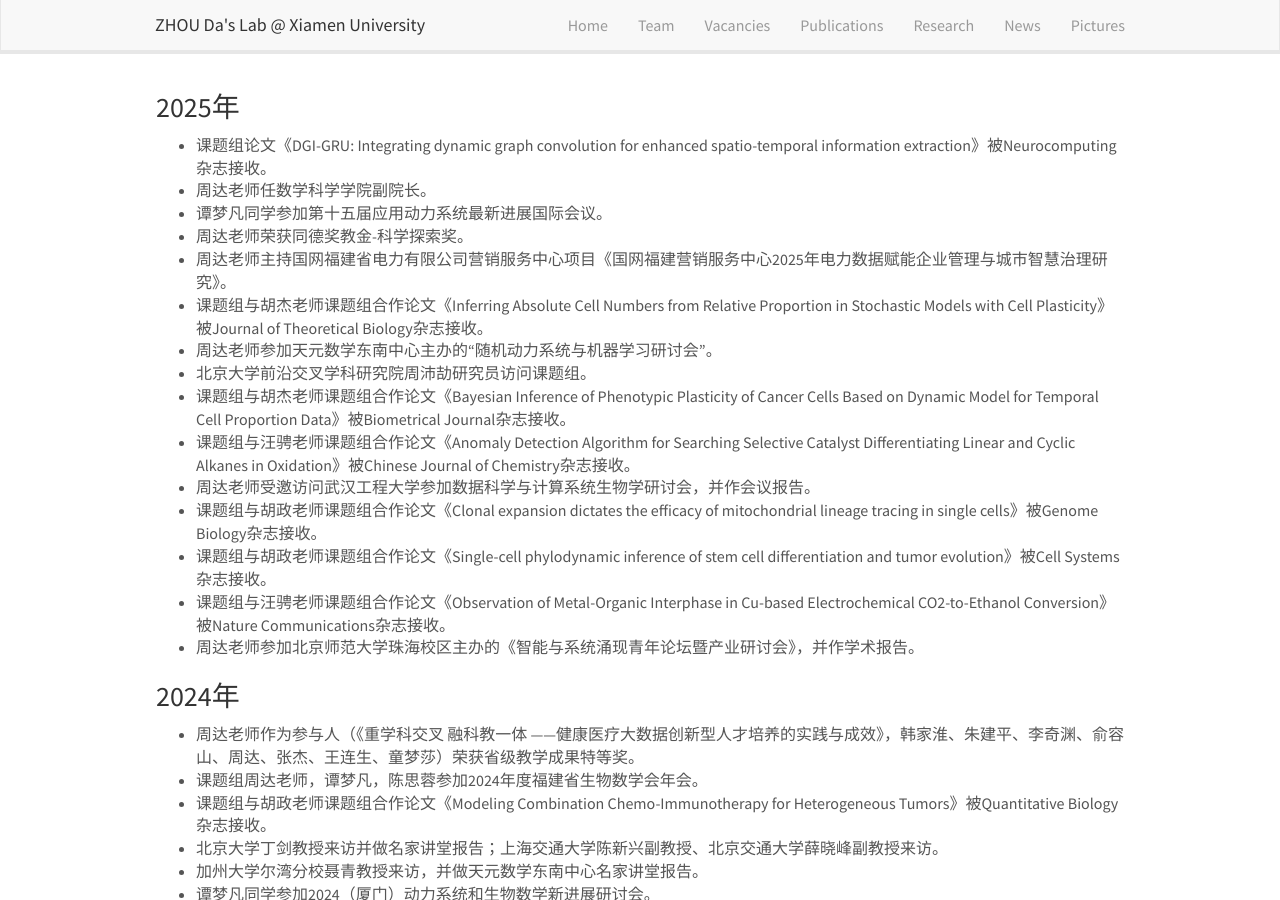
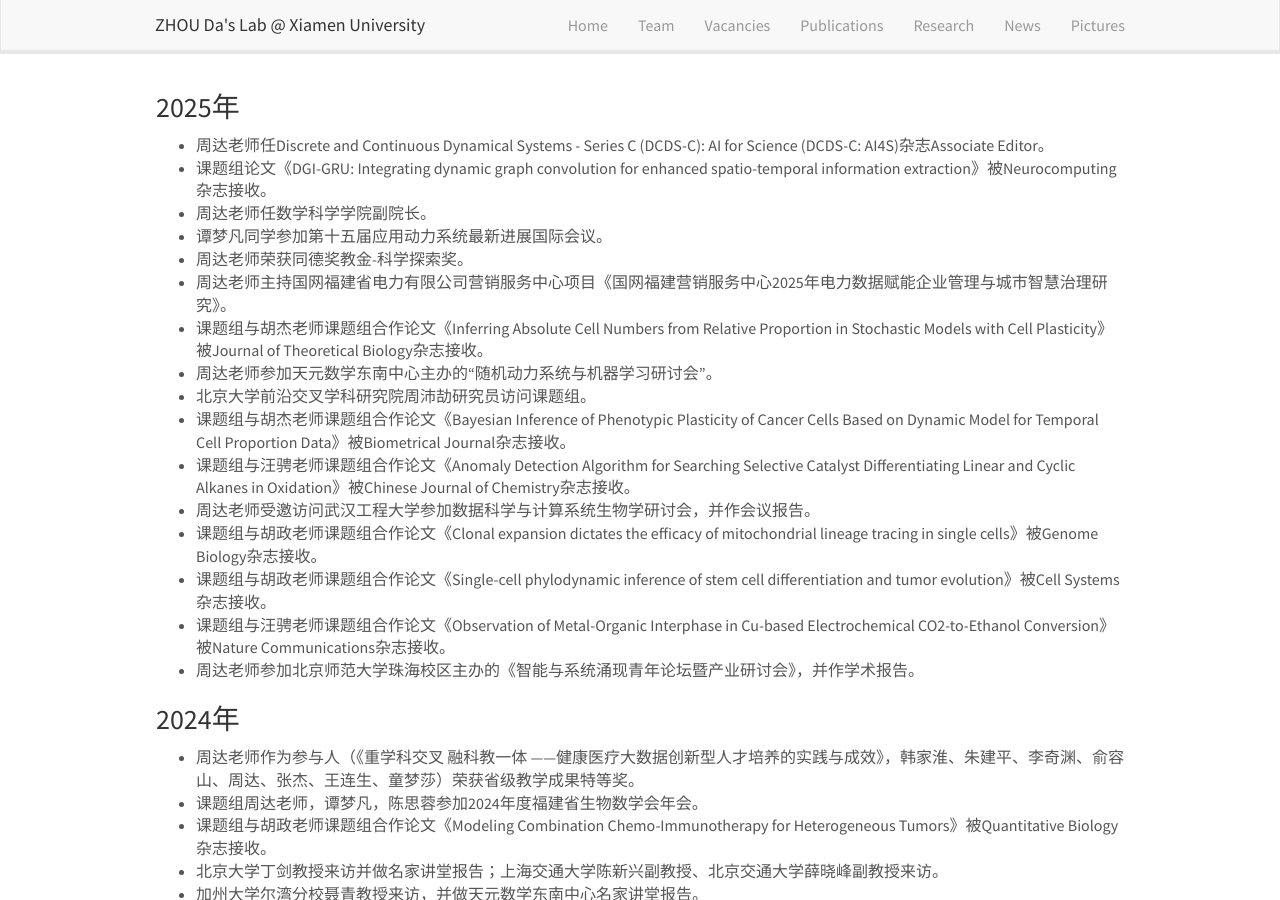
Before and after one commit to ZhouDaLab/zhoudalab.github.io, a Jekyll site: the page built from _pages/news.md, in a window 1280 px wide and 900 px high. Built offline with Jekyll 4.4.1, drawn with Linux system fonts in a browser that asks for light colours; nearby versions of some CDN libraries.

Commit message:
Update news.md

```diff
--- a/_pages/news.md
+++ b/_pages/news.md
@@ -8,6 +8,7 @@ permalink: /news/
 
 ### 2025年
 
+- 周达老师任Discrete and Continuous Dynamical Systems - Series C (DCDS-C): AI for Science (DCDS-C: AI4S)杂志Associate Editor。
 - 课题组论文《DGI-GRU: Integrating dynamic graph convolution for enhanced spatio-temporal information extraction》被Neurocomputing杂志接收。
 - 周达老师任数学科学学院副院长。
 - 谭梦凡同学参加第十五届应用动力系统最新进展国际会议。
```
